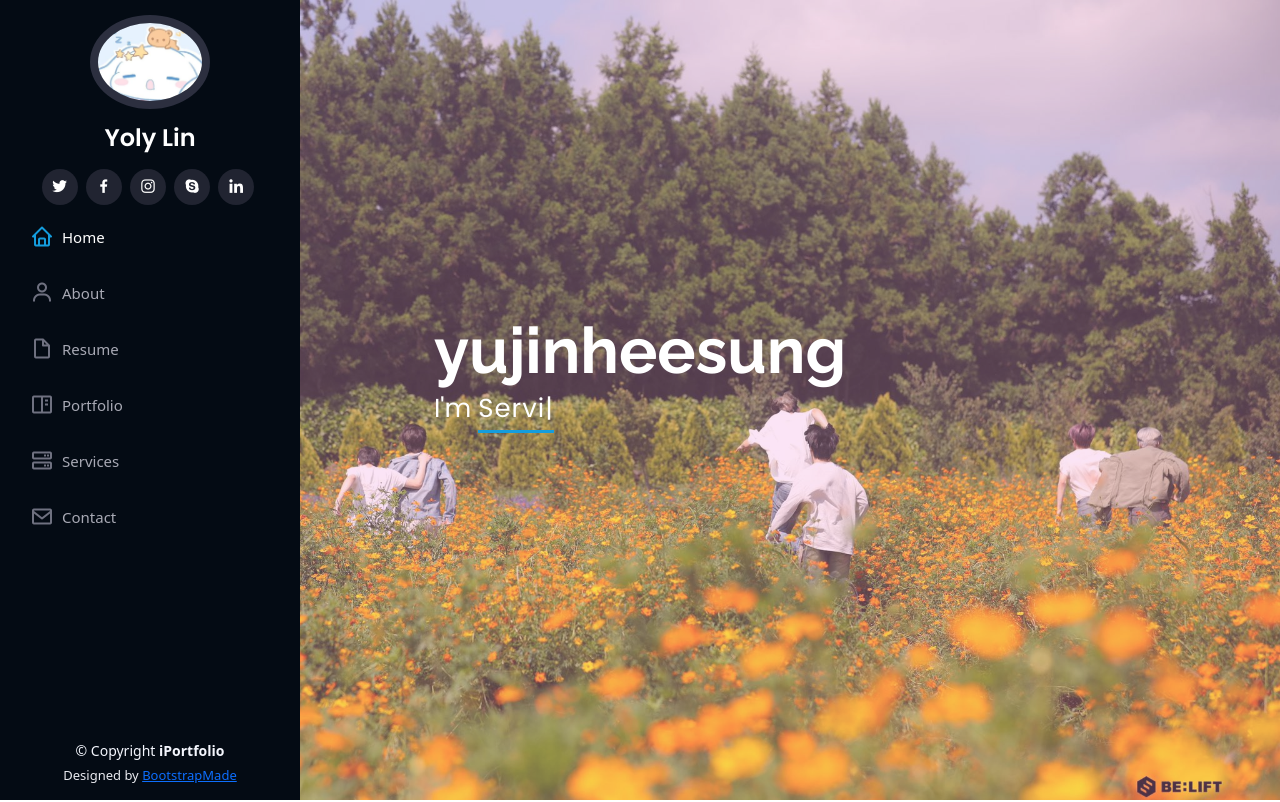
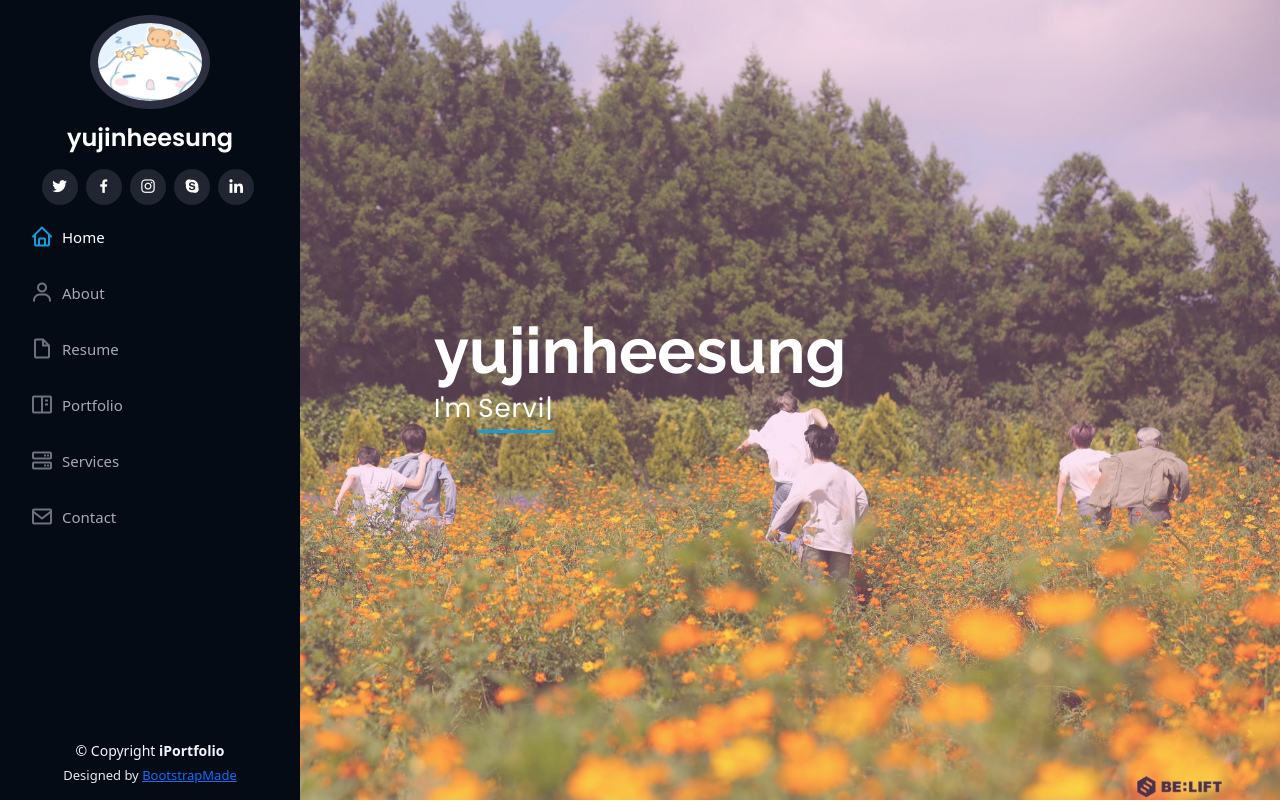
Before and after one commit to yujin10150320/myprofile, a website built with Vite: page src/index.html in a window 1280 px wide. Shown: the top 802 px of the page. Built offline with nearby package versions, Linux system fonts and the light colour scheme; a script that the page names is missing.

Commit message:
Update index.html

```diff
--- a/src/index.html
+++ b/src/index.html
@@ -55,7 +55,7 @@
 
       <div class="profile">
         <img src="assets/img/profile-img.jpg" alt="" class="img-fluid rounded-circle">
-        <h1 class="text-light"><a href="index.html">Yoly Lin</a></h1>
+        <h1 class="text-light"><a href="index.html">yujinheesung</a></h1>
         <div class="social-links mt-3 text-center">
           <a href="#" class="twitter"><i class="bx bxl-twitter"></i></a>
           <a href="#" class="facebook"><i class="bx bxl-facebook"></i></a>
```
